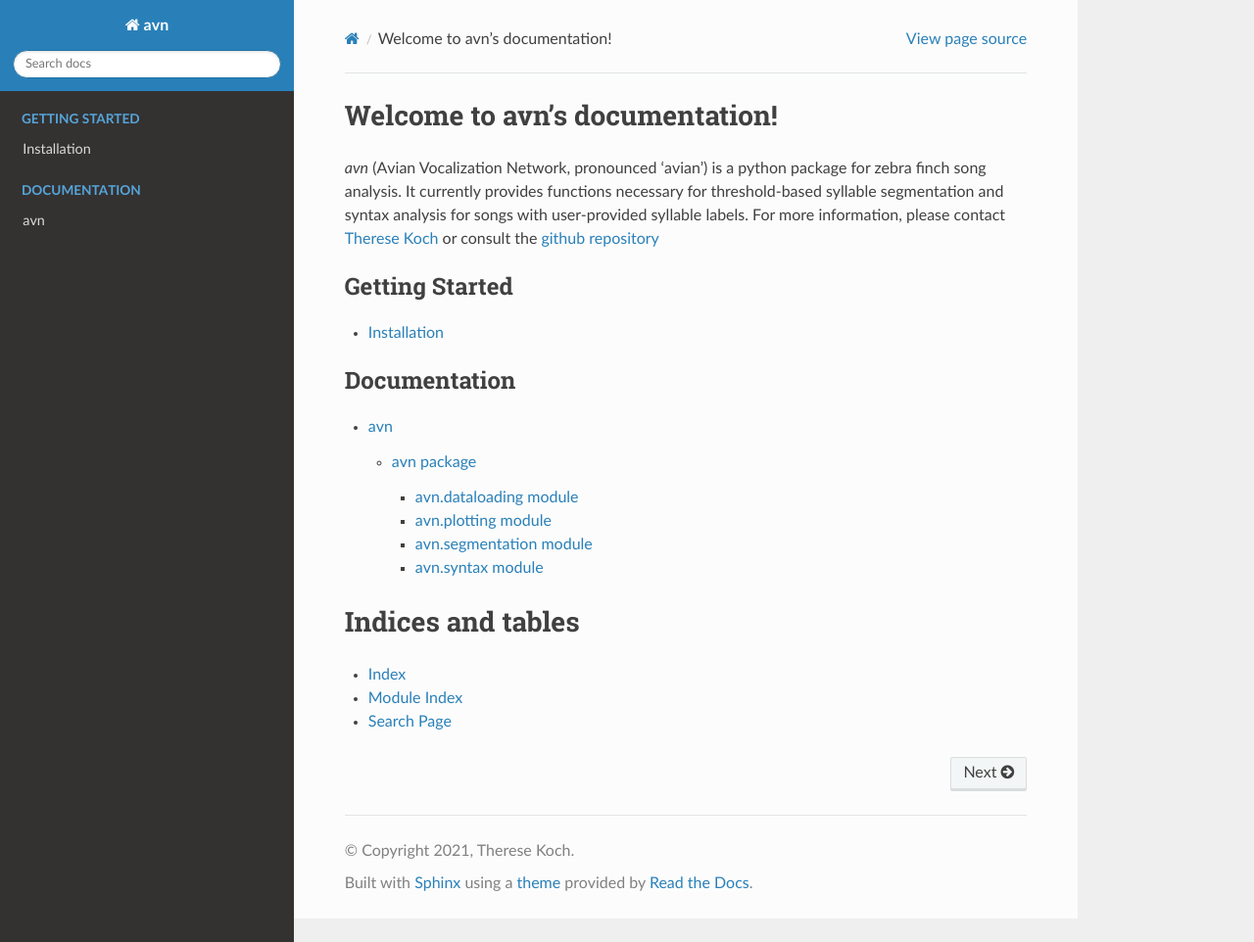
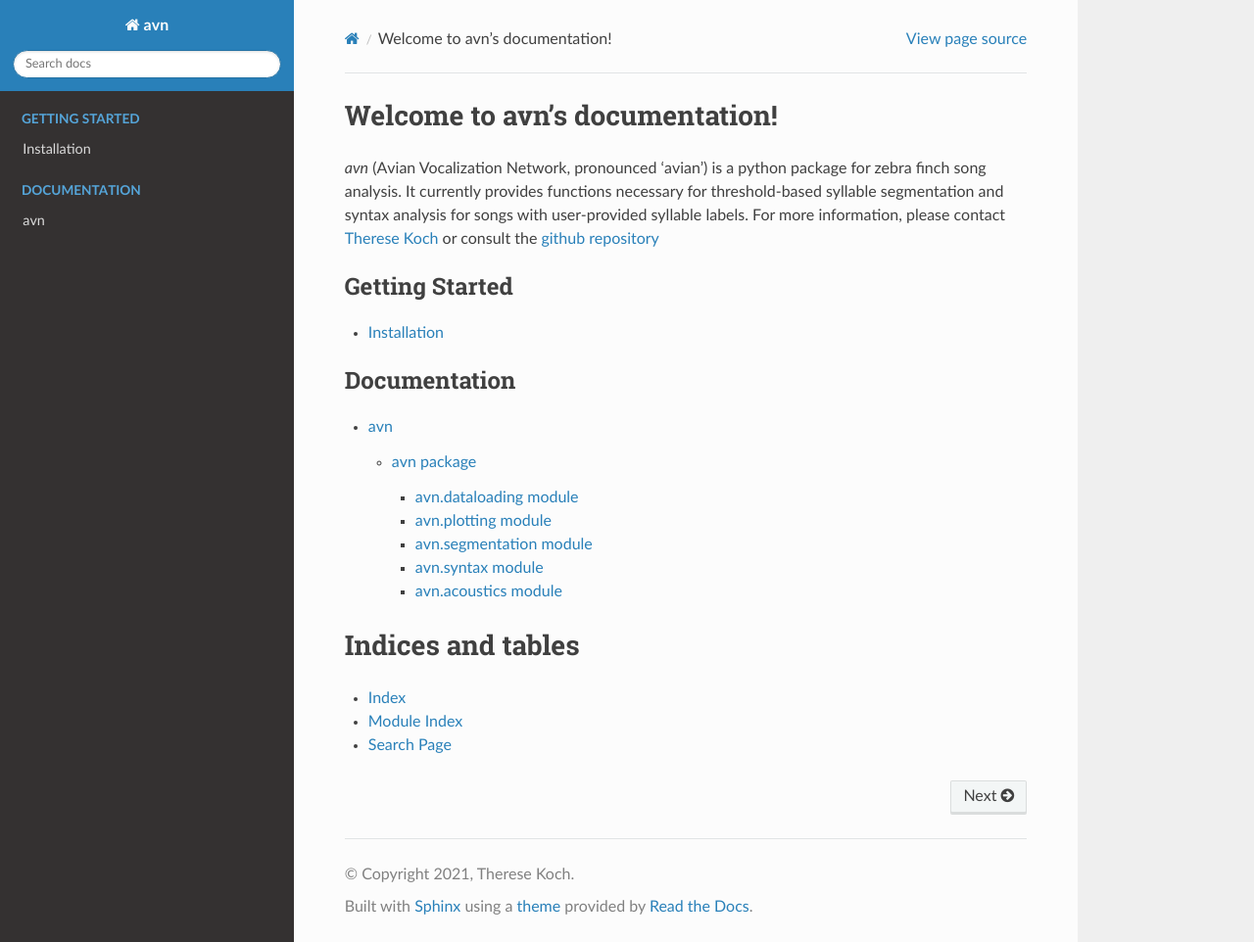
Before and after one commit to theresekoch/avn, a Sphinx documentation site: the page built from docs/index.rst, in a window 1280 px wide and 962 px high. Shown: the whole window at 98% size. Built offline with Sphinx 7.4.7 and the Read the Docs theme 2.0.0, drawn with Linux system fonts in a browser that asks for light colours; pages that are not in the unit, such as notebooks, are missing from menus.

Commit message:
add acoustics module to docs

```diff
--- a/docs/avn.rst
+++ b/docs/avn.rst
@@ -32,3 +32,11 @@ avn.syntax module
    :members:
    :undoc-members:
    :show-inheritance:
+
+avn.acoustics module
+-----------------
+
+.. automodule:: avn.acoustics
+   :members:
+   :undoc-members:
+   :show-inheritance:
```
